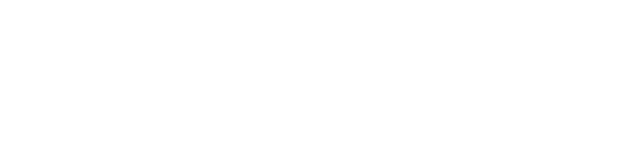
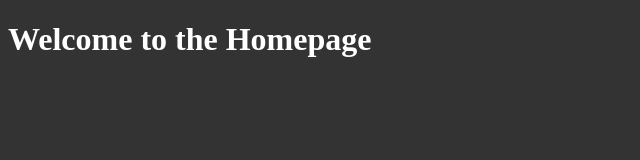
Before and after one commit to ericksicard/TraversyMedia-nodejs-crash-course, a website: page public/index.html in a window 1280 px wide. Shown: the whole page, without its empty margins (0-640 px from the left). Drawn offline with Linux system fonts and the light colour scheme.

Commit message:
final commit

```diff
--- a/index.js
+++ b/index.js
@@ -50,7 +50,7 @@ const server = http.createServer( (req, res) => {
     let filePath = path.join(
         __dirname,
         'public',  //Here is where all the html and css live!!
-        req.url === '/' ? "index.html" : req.url
+        req.url === '/' ? 'index.html' : req.url
     );
 
     // Extention of the file
@@ -98,7 +98,7 @@ const server = http.createServer( (req, res) => {
             } else {
                 // Success for response
                 res.writeHead(200, {'Content-Type': contentType});
-                res.end(content, 'utf8')
+                res.end(content, 'utf8');
             }
     });
 });
--- a/public/css/style.css
+++ b/public/css/style.css
@@ -1,4 +1,4 @@
 body {
-    background: : #333;
+    background: #333;
     color: white;
 }
```
